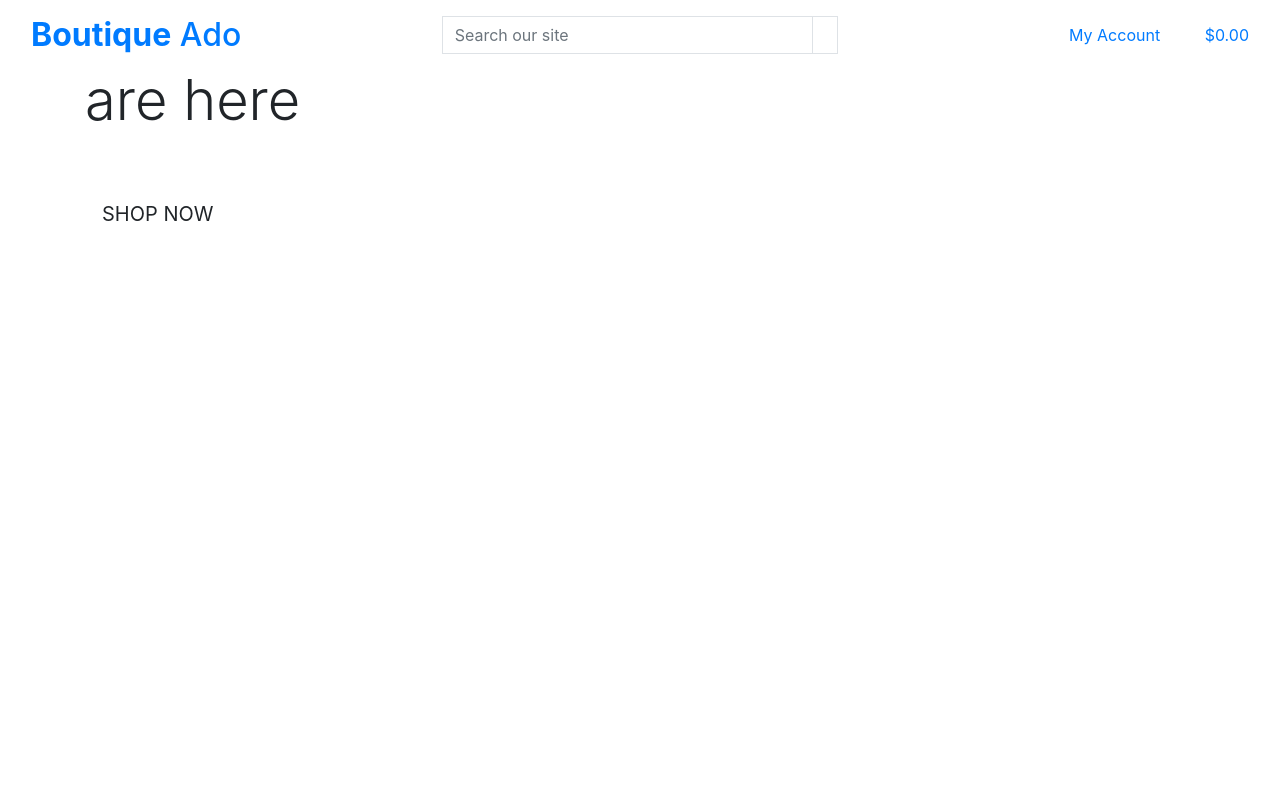
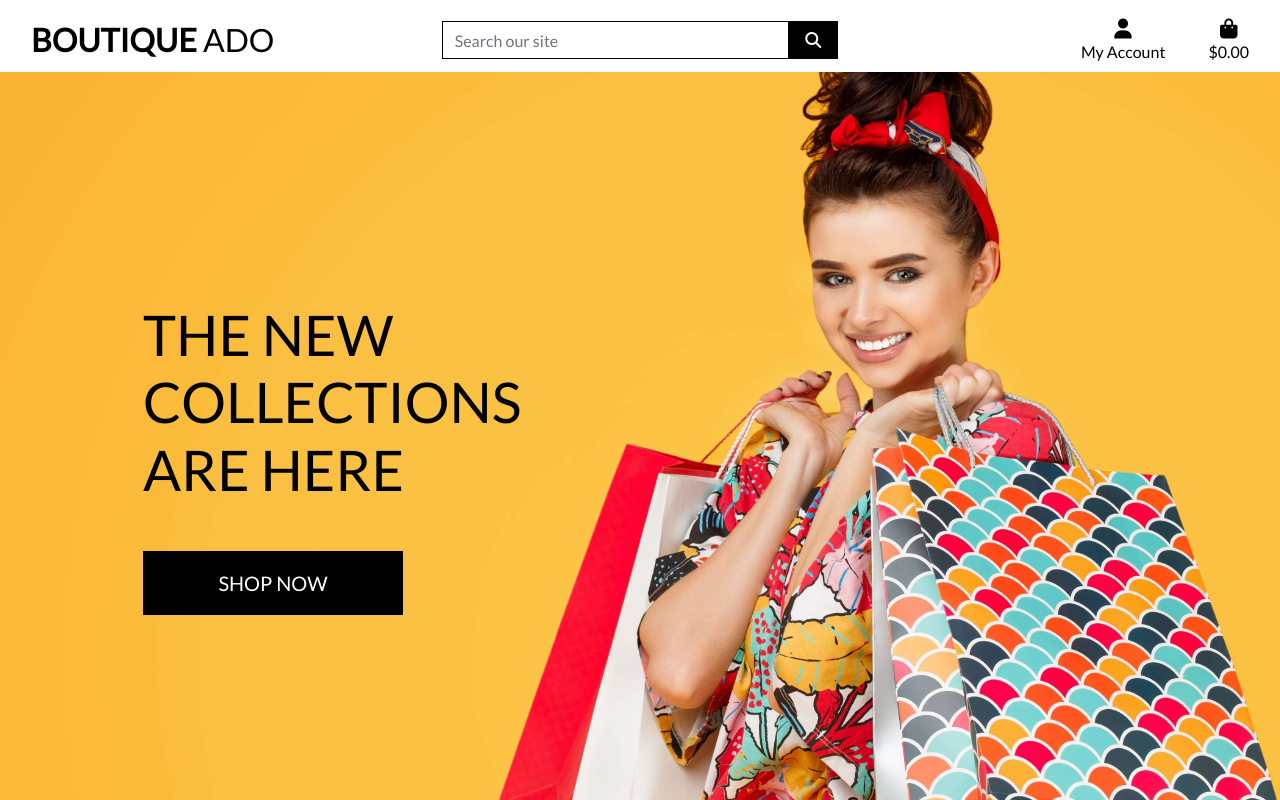
Before and after one commit to amylour/boutique_ado_ca, a Django app: page / in a window 1280 px wide. Run offline with Django 3.2, Linux system fonts and the light colour scheme; some libraries are stand-ins or nearby versions.

Commit message:
Add css links and font awesome scripts

```diff
--- a/templates/base.html
+++ b/templates/base.html
@@ -15,12 +15,15 @@
 
     {% block corecss %}
         <link rel="stylesheet" href="https://cdn.jsdelivr.net/npm/bootstrap@4.4.1/dist/css/bootstrap.min.css" integrity="sha384-Vkoo8x4CGsO3+Hhxv8T/Q5PaXtkKtu6ug5TOeNV6gBiFeWPGFN9MuhOf23Q9Ifjh" crossorigin="anonymous">
+        <link rel="stylesheet" href="https://fonts.googleapis.com/css?family=Lato&display=swap">
+        <link rel="stylesheet" href="{% static 'css/base.css' %}">
     {% endblock %}
 
     {% block extra_css %}
     {% endblock %}
 
     {% block corejs %}
+        <script src="https://kit.fontawesome.com/215d5971d3.js" crossorigin="anonymous"></script>
         <script src="https://cdn.jsdelivr.net/npm/jquery@3.5.1/dist/jquery.min.js" integrity="sha256-9/aliU8dGd2tb6OSsuzixeV4y/faTqgFtohetphbbj0=" crossorigin="anonymous"></script>
         <script src="https://cdn.jsdelivr.net/npm/popper.js@1.16.0/dist/umd/popper.min.js" integrity="sha384-Q6E9RHvbIyZFJoft+2mJbHaEWldlvI9IOYy5n3zV9zzTtmI3UksdQRVvoxMfooAo" crossorigin="anonymous"></script>
         <script src="https://cdn.jsdelivr.net/npm/bootstrap@4.4.1/dist/js/bootstrap.min.js" integrity="sha384-wfSDF2E50Y2D1uUdj0O3uMBJnjuUD4Ih7YwaYd1iqfktj0Uod8GCExl3Og8ifwB6" crossorigin="anonymous"></script>
```
